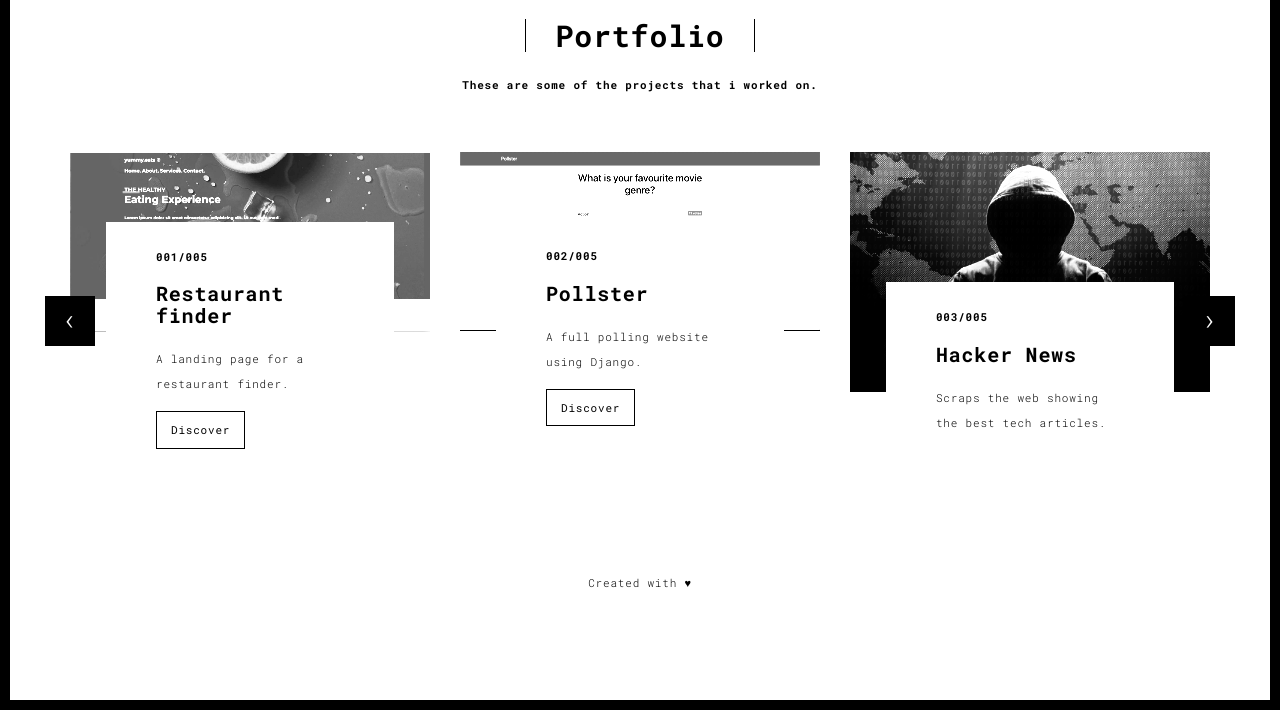
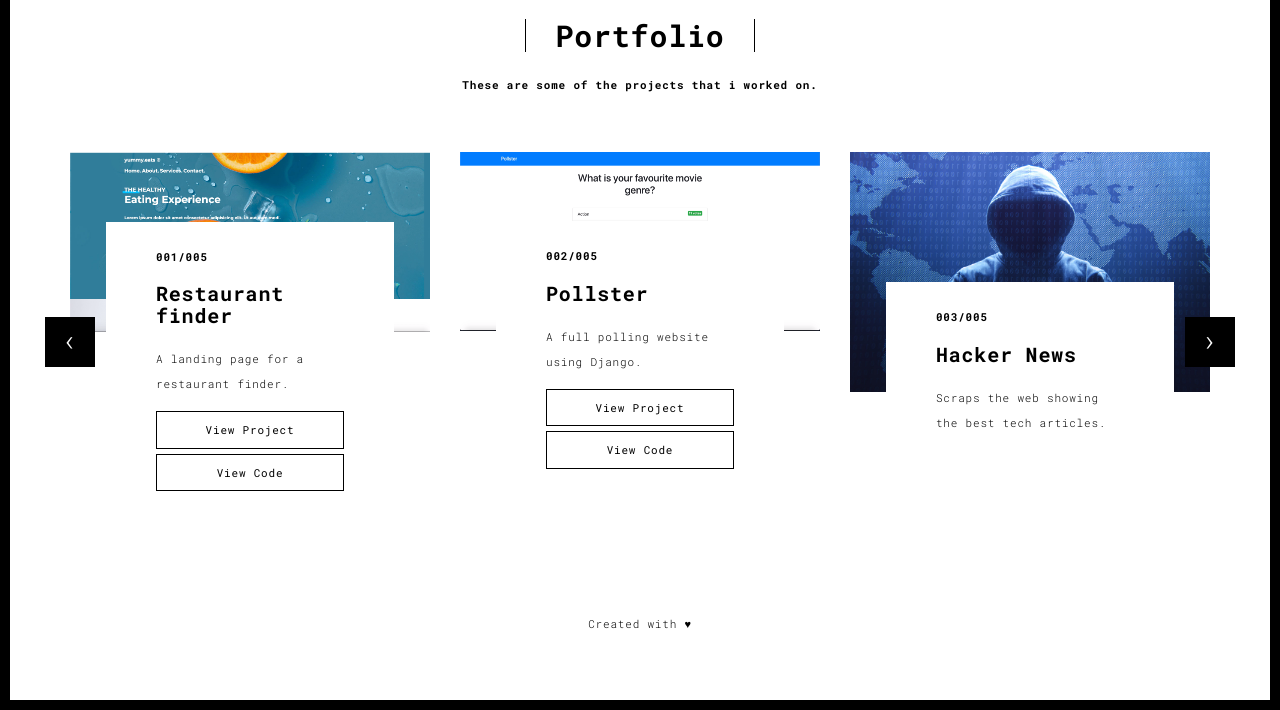
Before and after one commit to mostafahisham10/portfo, a Flask app: page /portfolio.html in a window 1280 px wide. Shown: the part 90-800 px from the top of the page. Run offline with Flask 2, Linux system fonts and the light colour scheme; some libraries are stand-ins or nearby versions.

Commit message:
Added project links

```diff
--- a/templates/portfolio.html
+++ b/templates/portfolio.html
@@ -69,29 +69,31 @@
                 <div class="row">
                     <div class="col-sm-4">
 
-                      <a href="./work1.html" title="" class="black-image-project-hover">
+                      <!-- <a href="./work1.html" title="" class="black-image-project-hover"> -->
                         <img src="./static/assets/images/restaurant-finder.png" alt="" class="img-responsive">
                       </a>
                       <div class="card-container card-container-lg">
                         <h4>001/005</h4>
                         <h3>Restaurant finder</h3>
                         <p>A landing page for a restaurant finder.</p>
-                        <a href="./work1.html" title="" class="btn btn-default">Discover</a>
+                        <a href="./work1.html" title="" class="btn btn-default btn-block">View Project</a>
+                        <a href="https://github.com/mostafahisham10/food" title="" class="btn btn-default btn-block">View Code</a>
                       </div>
                     </div>
                     <div class="col-sm-4">
-                      <a href="./work2.html" title="" class="black-image-project-hover">
+                      <!-- <a href="./work2.html" title="" class="black-image-project-hover"> -->
                         <img src="./static/assets/images/pollster.png" alt="" class="img-responsive">
                       </a>
                       <div class="card-container card-container-lg">
                         <h4>002/005</h4>
                         <h3>Pollster</h3>
                         <p>A full polling website using Django.</p>
-                        <a href="./work2.html" title="" class="btn btn-default">Discover</a>
+                        <a href="./work2.html" title="" class="btn btn-default btn-block">View Project</a>
+                        <a href="https://github.com/mostafahisham10/poll" title="" class="btn btn-default btn-block">View Code</a>
                       </div>
                     </div>
                     <div class="col-sm-4">
-                      <a href="./portfolio.html" class="black-image-project-hover">
+                      <!-- <a href="./portfolio.html" class="black-image-project-hover"> -->
                         <img src="./static/assets/images/hacker.jpg" alt="Image" class="img-responsive">
                       </a>
                       <div class="card-container">
@@ -109,7 +111,7 @@
             <div class="item">
                 <div class="row">
                    <div class="col-sm-4">
-                      <a href="./portfolio.html" class="black-image-project-hover">
+                      <!-- <a href="./portfolio.html" class="black-image-project-hover"> -->
                         <img src="./static/assets/images/hangman.jpg" alt="Image" class="img-responsive">
                       </a>
                       <div class="card-container">
@@ -121,7 +123,7 @@
                     </div>
 
                     <div class="col-sm-4">
-                      <a href="./portfolio.html" class="black-image-project-hover">
+                      <!-- <a href="./portfolio.html" class="black-image-project-hover"> -->
                         <img src="./static/assets/images/pong.jpg" alt="Image" class="img-responsive">
                       </a>
                       <div class="card-container">
```
